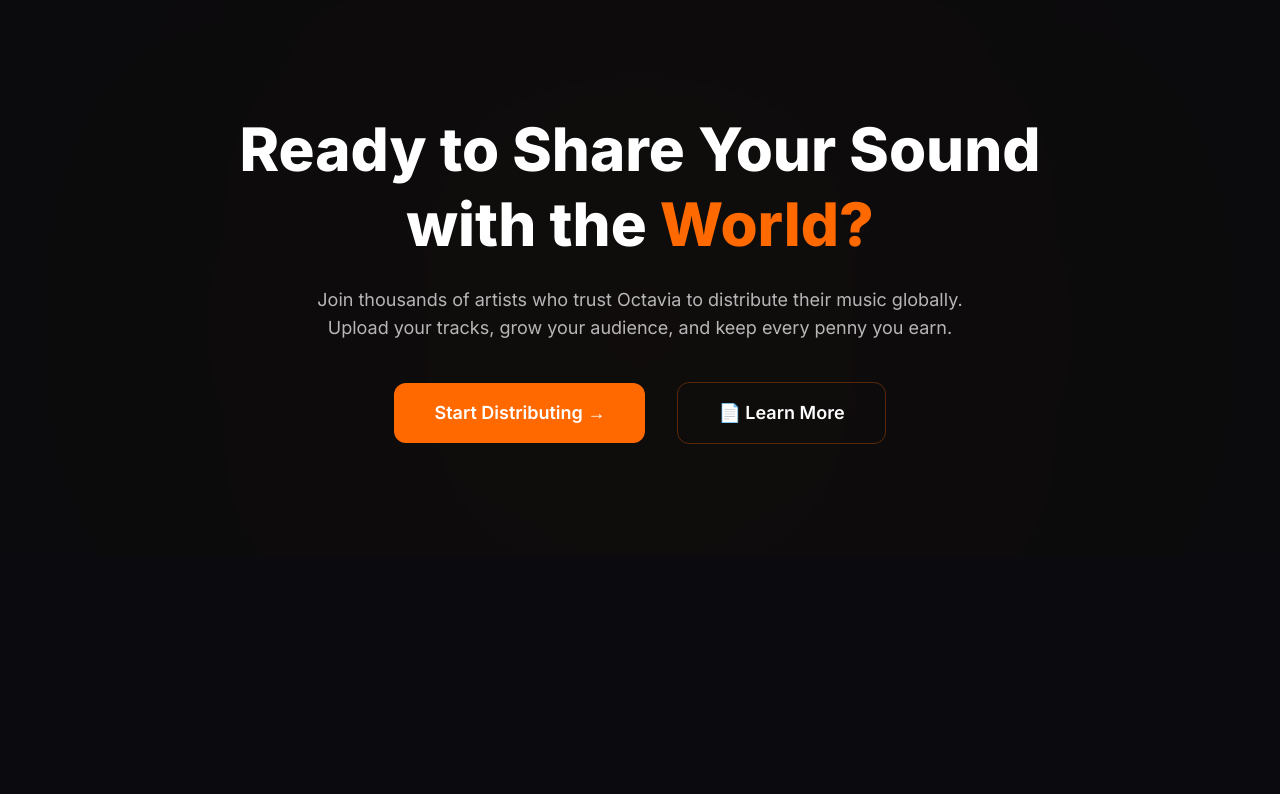
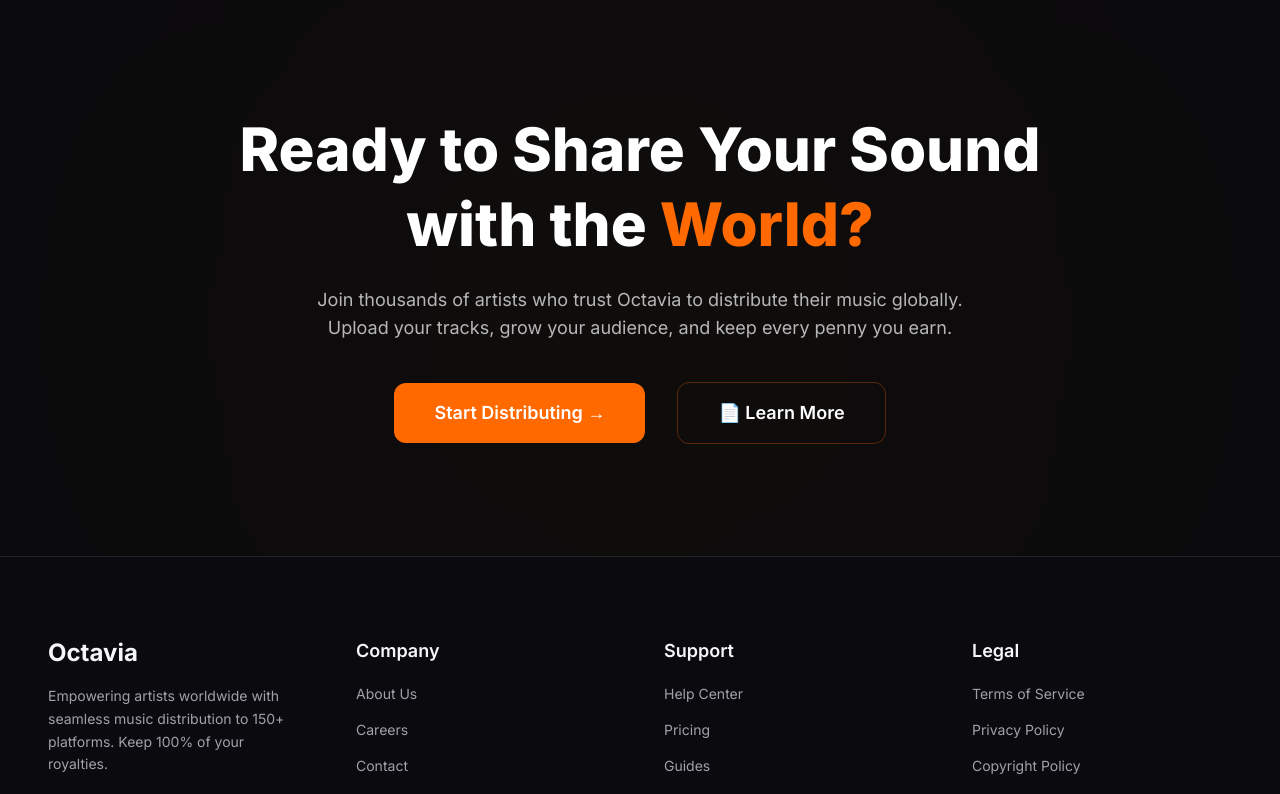
Before and after one commit to rathininfo/octavia-digital, a Next.js app: page / in a window 1280 px wide. Shown: the part 2000-2794 px from the top of the page. Before the commit the page ends 2556 px from the top, so only its background shows below. Built offline with nearby package versions, Linux system fonts and the light colour scheme.

Commit message:
completed footer section

```diff
--- a/src/app/layout.js
+++ b/src/app/layout.js
@@ -1,6 +1,9 @@
 import { Inter } from "next/font/google";
 import "./globals.css";
-import Navbar from "@/components/navbar/navbar";
+import Navbar from "@/components/navbar/Navbar";
+import Footer from "@/components//Footer/Footer";
+
+
 
 const inter = Inter({
   subsets: ["latin"],
@@ -17,6 +20,7 @@
       <body className={inter.className}>
         <Navbar></Navbar>
         {children}
+    <Footer></Footer>
         </body>
     </html>
   );
--- a/src/components/footer/footer.jsx
+++ b/src/components/footer/footer.jsx
@@ -1,9 +1,67 @@
-import React from 'react'
+export default function Footer() {
+  return (
+    <footer className="bg-background border-t border-white/10 pt-20 pb-10 px-6 md:px-12">
 
-export default function footer() {
-  return (
-    <div>
-      <h1>This is Footer</h1>
-    </div>
-  )
+      <div className="max-w-7xl mx-auto grid grid-cols-1 md:grid-cols-4 gap-12 text-center md:text-left">
+
+        {/* Brand */}
+        <div>
+          <h2 className="text-2xl font-bold text-foreground">Octavia</h2>
+          <p className="text-paragraph mt-4 text-sm leading-relaxed">
+            Empowering artists worldwide with seamless music distribution to
+            150+ platforms. Keep 100% of your royalties.
+          </p>
+        </div>
+
+        {/* Company Links */}
+        <div>
+          <h3 className="text-foreground font-semibold text-lg mb-4">Company</h3>
+          <ul className="space-y-3">
+            <li><a href="#" className="text-paragraph hover:text-accent transition text-sm">About Us</a></li>
+            <li><a href="#" className="text-paragraph hover:text-accent transition text-sm">Careers</a></li>
+            <li><a href="#" className="text-paragraph hover:text-accent transition text-sm">Contact</a></li>
+            <li><a href="#" className="text-paragraph hover:text-accent transition text-sm">Blog</a></li>
+          </ul>
+        </div>
+
+        {/* Support */}
+        <div>
+          <h3 className="text-foreground font-semibold text-lg mb-4">Support</h3>
+          <ul className="space-y-3">
+            <li><a href="#" className="text-paragraph hover:text-accent transition text-sm">Help Center</a></li>
+            <li><a href="#" className="text-paragraph hover:text-accent transition text-sm">Pricing</a></li>
+            <li><a href="#" className="text-paragraph hover:text-accent transition text-sm">Guides</a></li>
+            <li><a href="#" className="text-paragraph hover:text-accent transition text-sm">Status</a></li>
+          </ul>
+        </div>
+
+        {/* Legal */}
+        <div>
+          <h3 className="text-foreground font-semibold text-lg mb-4">Legal</h3>
+          <ul className="space-y-3">
+            <li><a href="#" className="text-paragraph hover:text-accent transition text-sm">Terms of Service</a></li>
+            <li><a href="#" className="text-paragraph hover:text-accent transition text-sm">Privacy Policy</a></li>
+            <li><a href="#" className="text-paragraph hover:text-accent transition text-sm">Copyright Policy</a></li>
+          </ul>
+        </div>
+
+      </div>
+
+      {/* Bottom Bar */}
+      <div className="max-w-7xl mx-auto mt-16 pt-8 border-t border-white/10 flex flex-col md:flex-row items-center justify-between text-center md:text-left">
+
+        <p className="text-muted text-sm">
+          © {new Date().getFullYear()} Octavia Digital. All rights reserved.
+        </p>
+
+        <div className="flex items-center gap-6 mt-4 md:mt-0">
+          <a href="#" className="text-muted hover:text-accent transition">Twitter</a>
+          <a href="#" className="text-muted hover:text-accent transition">Instagram</a>
+          <a href="#" className="text-muted hover:text-accent transition">Facebook</a>
+        </div>
+
+      </div>
+
+    </footer>
+  );
 }
```
